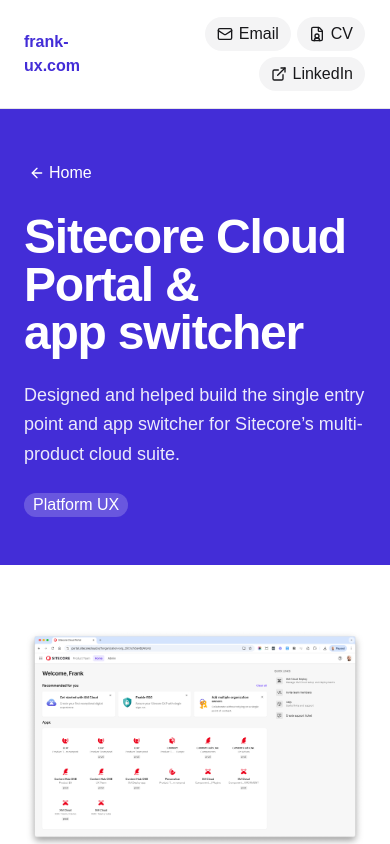
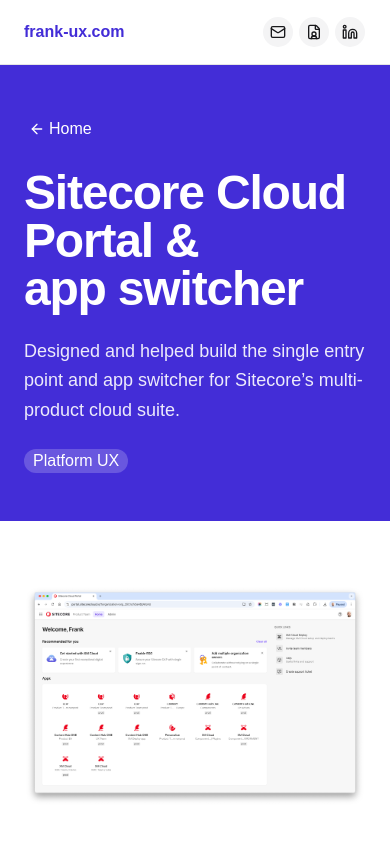
Before and after one commit to frankgrinaert/frank-ux, a React (Vite) app: page /work/cloud-portal in a window 390 px wide. Shown: the top 844 px of the page. Built offline with nearby package versions, Linux system fonts and the light colour scheme.

Commit message:
Update site-header.tsx

```diff
--- /dev/null
+++ b/src/components/icons/linkedin-icon.tsx
@@ -0,0 +1,25 @@
+import { cn } from "@/lib/utils"
+
+type LinkedInIconProps = {
+  className?: string
+}
+
+export function LinkedInIcon({ className }: LinkedInIconProps) {
+  return (
+    <svg
+      xmlns="http://www.w3.org/2000/svg"
+      viewBox="0 0 24 24"
+      fill="none"
+      stroke="currentColor"
+      strokeWidth="2"
+      strokeLinecap="round"
+      strokeLinejoin="round"
+      aria-hidden
+      className={cn("size-4 shrink-0", className)}
+    >
+      <path d="M16 8a6 6 0 0 1 6 6v7h-4v-7a2 2 0 0 0-2-2 2 2 0 0 0-2 2v7h-4v-7a6 6 0 0 1 6-6z" />
+      <rect x="2" y="9" width="4" height="12" />
+      <circle cx="4" cy="4" r="2" />
+    </svg>
+  )
+}
--- a/src/components/site-header.tsx
+++ b/src/components/site-header.tsx
@@ -1,3 +1,4 @@
+import type { ReactNode } from "react"
 import { useState } from "react"
 import { Link } from "react-router-dom"
 
@@ -8,9 +9,84 @@
   TooltipProvider,
   TooltipTrigger,
 } from "@/components/ui/tooltip"
-import { Check, ExternalLink, FileUser, Mail } from "lucide-react"
+import { LinkedInIcon } from "@/components/icons/linkedin-icon"
+import { Check, Copy, FileUser, Mail } from "lucide-react"
 import { CV_URL, LINKEDIN_URL } from "@/lib/constants"
+import { cn } from "@/lib/utils"
 import { copyEmailAddress, getEmailAddress } from "@/lib/email"
+
+type HeaderNavButtonProps = {
+  label: string
+  icon: ReactNode
+  /** Desktop tooltip (optional). Mobile always uses `label` unless `mobileTooltip` is set. */
+  tooltip?: string
+  mobileTooltip?: string
+  onClick?: () => void
+  render?: React.ComponentProps<typeof Button>["render"]
+  buttonClassName?: string
+}
+
+function HeaderNavButton({
+  label,
+  icon,
+  tooltip,
+  mobileTooltip,
+  onClick,
+  render,
+  buttonClassName,
+}: HeaderNavButtonProps) {
+  const mobileTip = mobileTooltip ?? label
+
+  return (
+    <>
+      <Tooltip>
+        <TooltipTrigger
+          render={
+            <Button
+              variant="secondary"
+              size="icon-sm"
+              className={cn("sm:hidden", buttonClassName)}
+              render={render}
+              onClick={onClick}
+              aria-label={label}
+            />
+          }
+        >
+          {icon}
+        </TooltipTrigger>
+        <TooltipContent side="bottom">{mobileTip}</TooltipContent>
+      </Tooltip>
+      {tooltip ? (
+        <Tooltip>
+          <TooltipTrigger
+            render={
+              <Button
+                variant="secondary"
+                className={cn("hidden sm:inline-flex", buttonClassName)}
+                render={render}
+                onClick={onClick}
+              />
+            }
+          >
+            {icon}
+            {label}
+          </TooltipTrigger>
+          <TooltipContent side="bottom">{tooltip}</TooltipContent>
+        </Tooltip>
+      ) : (
+        <Button
+          variant="secondary"
+          className={cn("hidden sm:inline-flex", buttonClassName)}
+          render={render}
+          onClick={onClick}
+        >
+          {icon}
+          {label}
+        </Button>
+      )}
+    </>
+  )
+}
 
 export function SiteHeader() {
   const [emailCopied, setEmailCopied] = useState(false)
@@ -21,6 +97,9 @@
     setEmailCopied(true)
     window.setTimeout(() => setEmailCopied(false), 2000)
   }
+
+  const emailLabel = emailCopied ? "Copied!" : "Email"
+  const emailTooltip = emailCopied ? "Copied!" : `Copy ${getEmailAddress()}`
 
   return (
     <TooltipProvider>
@@ -36,28 +115,33 @@
             className="flex flex-wrap items-center justify-end gap-1"
             aria-label="Site"
           >
-            <Tooltip>
-              <TooltipTrigger
-                render={
-                  <Button variant="secondary" onClick={handleCopyEmail} />
-                }
-              >
-                {emailCopied ? <Check /> : <Mail />}
-                {emailCopied ? "Copied!" : "Email"}
-              </TooltipTrigger>
-              <TooltipContent side="bottom">{getEmailAddress()}</TooltipContent>
-            </Tooltip>
-            <Button
-              variant="secondary"
+            <HeaderNavButton
+              label={emailLabel}
+              buttonClassName="group/email"
+              icon={
+                emailCopied ? (
+                  <Check />
+                ) : (
+                  <span className="relative inline-flex size-4 shrink-0">
+                    <Mail className="size-4 transition-opacity group-hover/email:opacity-0" />
+                    <Copy className="absolute inset-0 size-4 opacity-0 transition-opacity group-hover/email:opacity-100" />
+                  </span>
+                )
+              }
+              tooltip={emailTooltip}
+              mobileTooltip={emailTooltip}
+              onClick={handleCopyEmail}
+            />
+            <HeaderNavButton
+              label="CV"
+              icon={<FileUser />}
               render={
                 <a href={CV_URL} target="_blank" rel="noopener noreferrer" />
               }
-            >
-              <FileUser />
-              CV
-            </Button>
-            <Button
-              variant="secondary"
+            />
+            <HeaderNavButton
+              label="LinkedIn"
+              icon={<LinkedInIcon />}
               render={
                 <a
                   href={LINKEDIN_URL}
@@ -65,10 +149,7 @@
                   rel="noopener noreferrer"
                 />
               }
-            >
-              <ExternalLink />
-              LinkedIn
-            </Button>
+            />
           </nav>
         </div>
       </header>
```
